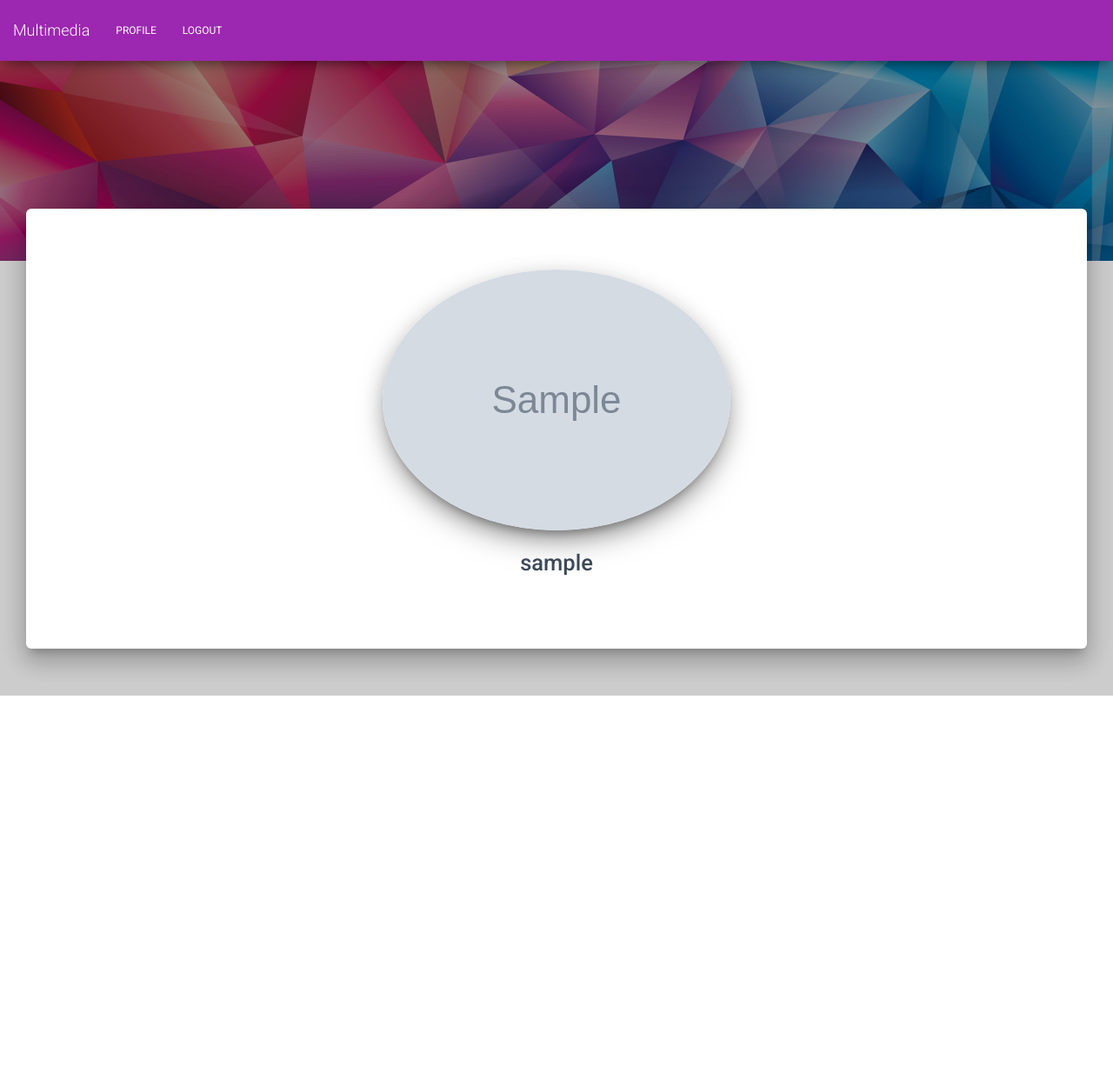
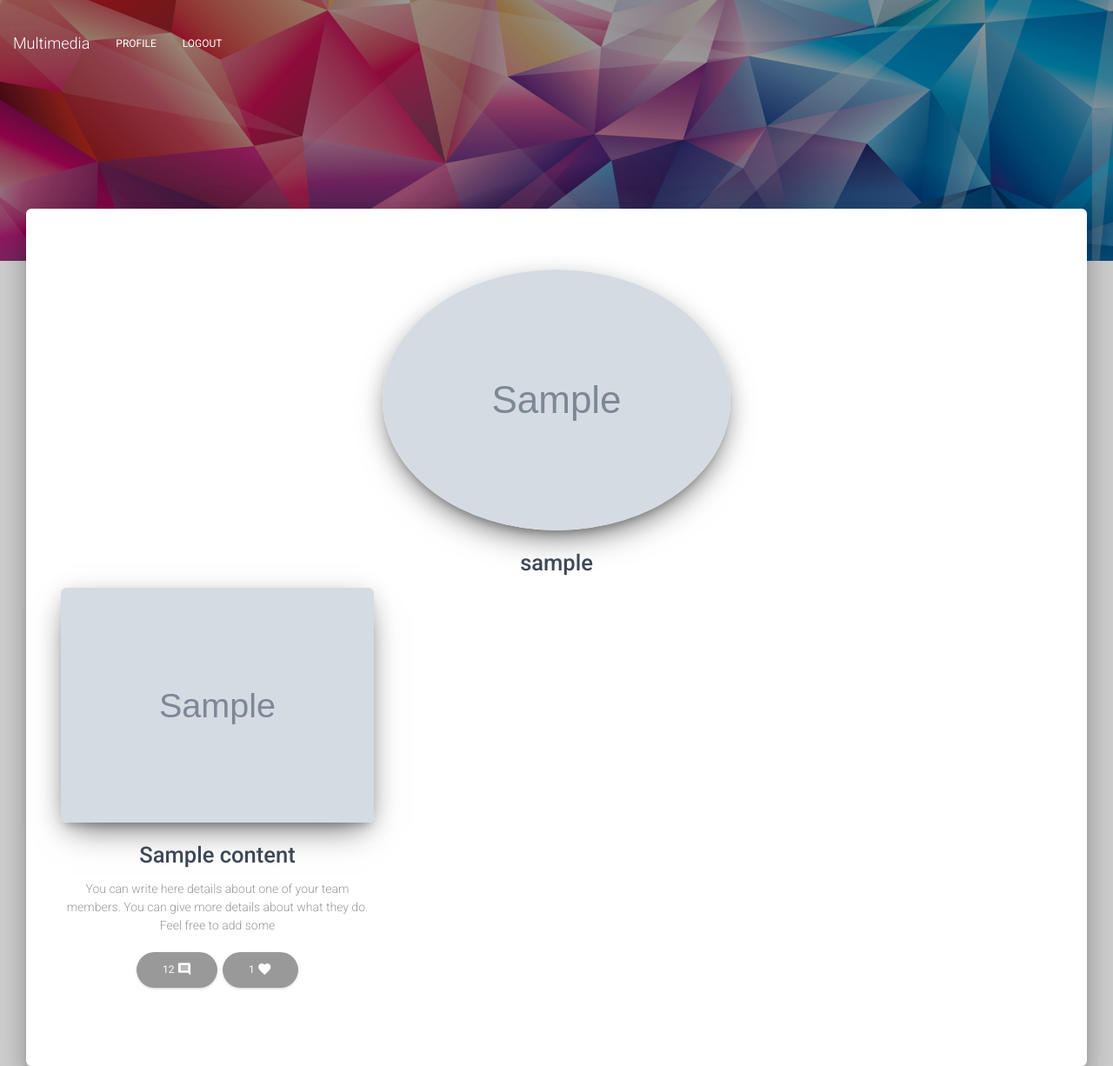
Before and after one commit to faisalburhanudin/multimedia, a Django app: page /profile in a window 1280 px wide. Shown: the whole page at 87% size. Before the commit the page ends 800 px from the top, so only its background shows below. Run offline with Django 3.2, Linux system fonts and the light colour scheme; a user stored in the database is signed in; tables that the repository leaves empty hold one stand-in row (values such as "Sample post"); grey boxes marked "Sample" are stand-in pictures; some libraries are stand-ins or nearby versions.

Commit message:
user profile

```diff
--- a/core/templates/profile.html
+++ b/core/templates/profile.html
@@ -3,11 +3,34 @@
     <div class="row">
         <div class="profile">
             <div class="avatar">
-                <img src="{{ request.user.userinfo.avatar_150x150.url }}" alt="Circle Image" class="img-circle img-responsive img-raised" style="margin: 0 auto;">
+                <img src="{{ user.userinfo.avatar_150x150.url }}" alt="Circle Image" class="img-circle img-responsive img-raised" style="margin: 0 auto;">
             </div>
             <div class="name">
-                <h3 class="title text-center">{{ request.user.username }}</h3>
+                <h3 class="title text-center">{{ user.username }}</h3>
             </div>
         </div>
+        {% for content in contents %}
+            <div class="col-md-4" style="margin-bottom: 10px; text-align: center">
+                <img style="margin: 0 auto" class="img-rounded img-raised img-responsive"
+                     src="{{ content.image_320x220.url }}"
+                     alt="{{ content.title }}">
+                <h3 class="title">
+                    {{ content.title }}
+                </h3>
+                <p class="description">
+                    You can write here details about one of your team members. You can give more details
+                    about what they do. Feel free to add some
+                </p>
+                <button type="button" class="btn btn-round">
+                    12
+                    <i class="material-icons">comment</i>
+                </button>
+                <button type="button" class="btn btn-round">
+                    1
+                    <i class="material-icons">favorite</i>
+                </button>
+
+            </div>
+            {% endfor %}
     </div>
 {% endblock %}
--- a/core/views/profile.py
+++ b/core/views/profile.py
@@ -1,6 +1,10 @@
 from django.shortcuts import render
+
+from core.models import Content
 
 
 def profile_view(request):
     """Home profile user"""
-    return render(request, "profile.html")
+    user = request.user
+    contents = Content.objects.filter(author=user).all()
+    return render(request, "profile.html", {"user": user, "contents": contents})
```
